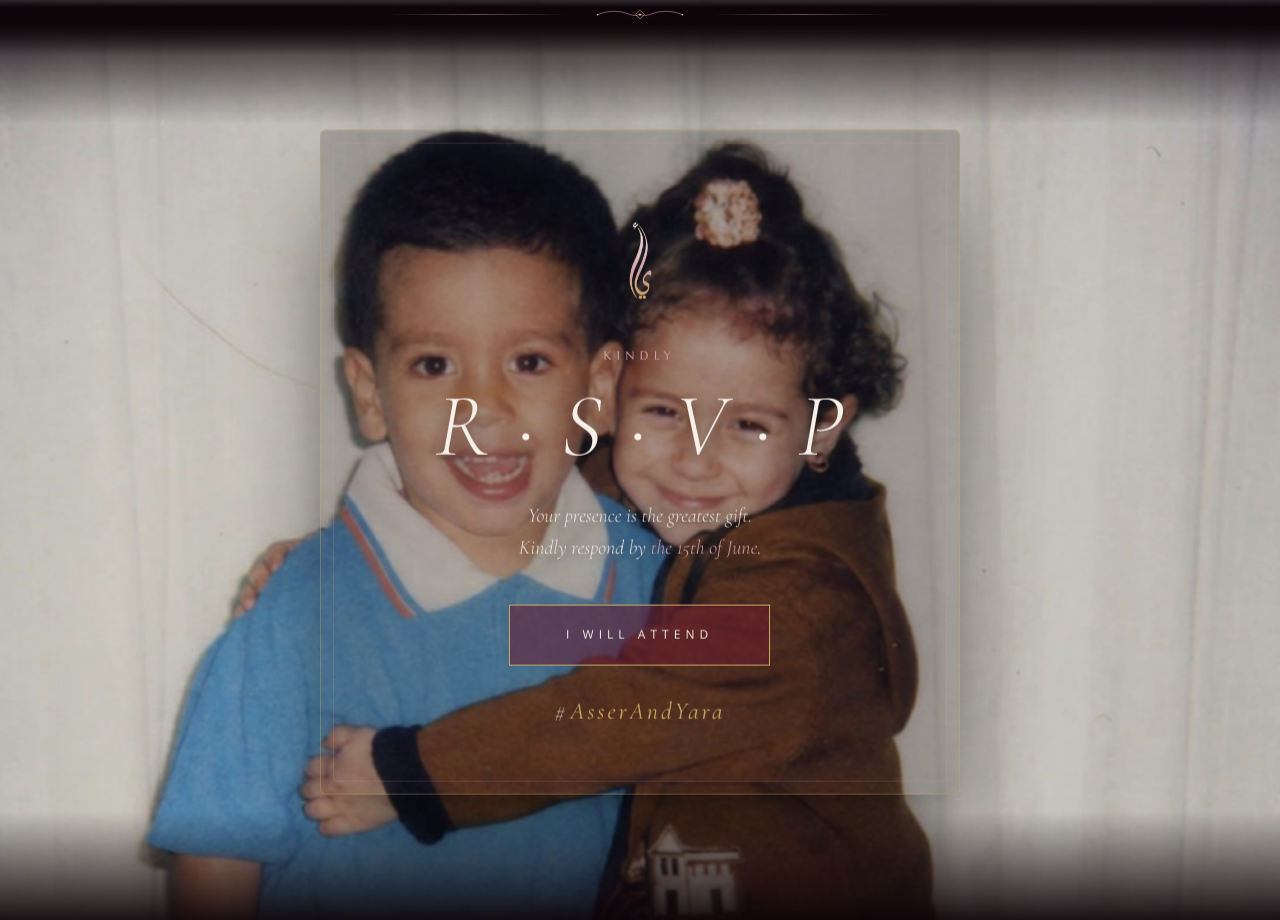
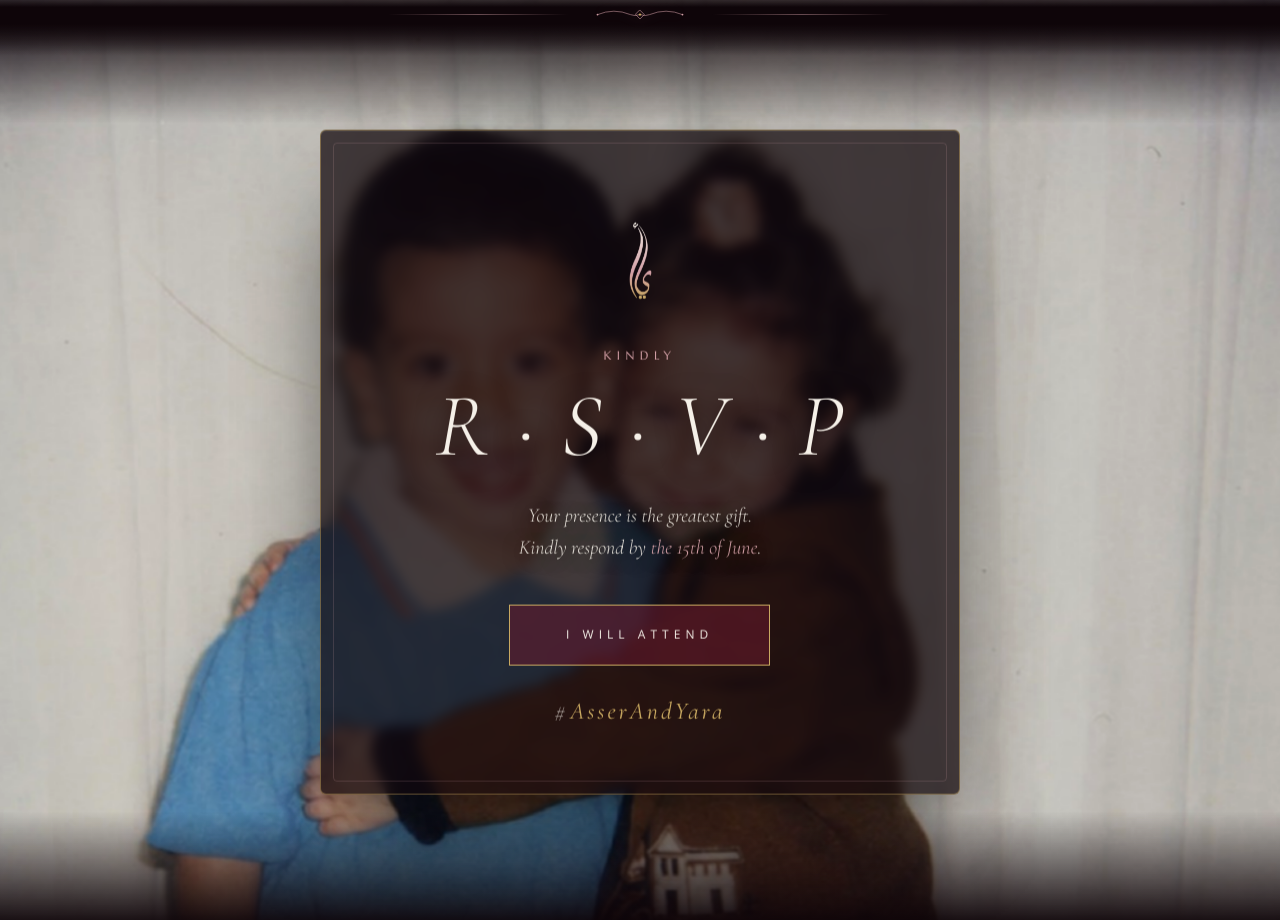
Before and after one commit to ahammad-cpu/asser-and-yara, a website: page index.html in a window 1280 px wide. Shown: the part 2860-3780 px from the top of the page. Drawn offline with nearby package versions, Linux system fonts and the light colour scheme; animation ran at ten frames a second; a web font is replaced by a local one.

Commit message:
Revert "ui: make RSVP card much more transparent — childhood photo shows clearly"
This reverts commit 339586fdfdc1c6dc3ac2ef662070bd04691e029e.

```diff
--- a/index.html
+++ b/index.html
@@ -1044,10 +1044,10 @@
     max-width:640px; width:100%;
     text-align:center;
     padding:76px 56px 64px;
-    background:rgba(14,5,9,.18);
-    backdrop-filter:none;
-    -webkit-backdrop-filter:none;
-    border:1px solid rgba(201,169,97,.35);
+    background:rgba(14,5,9,.72);
+    backdrop-filter:blur(6px);
+    -webkit-backdrop-filter:blur(6px);
+    border:1px solid rgba(201,169,97,.45);
     border-radius:6px;
     box-shadow:0 50px 100px -30px rgba(0,0,0,.8), inset 0 1px 0 rgba(255,255,255,.06);
     position:relative;
```
